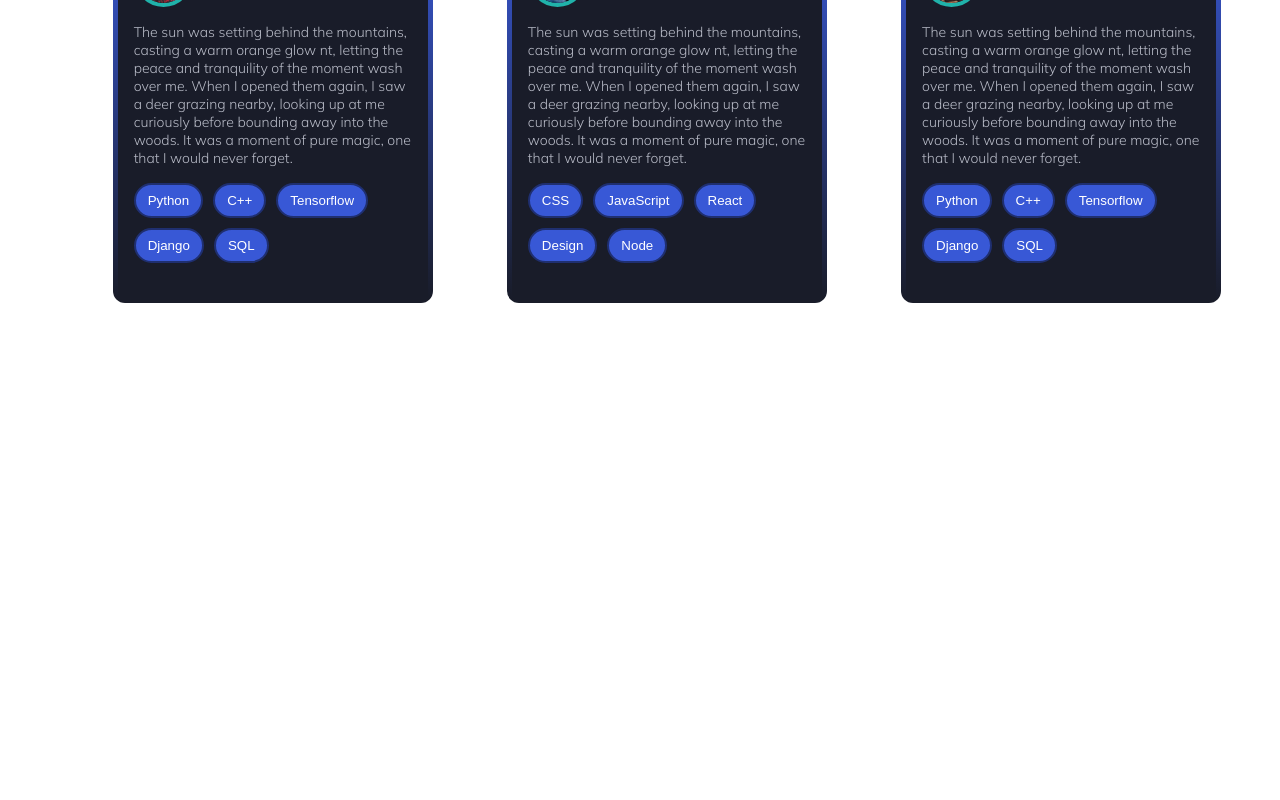
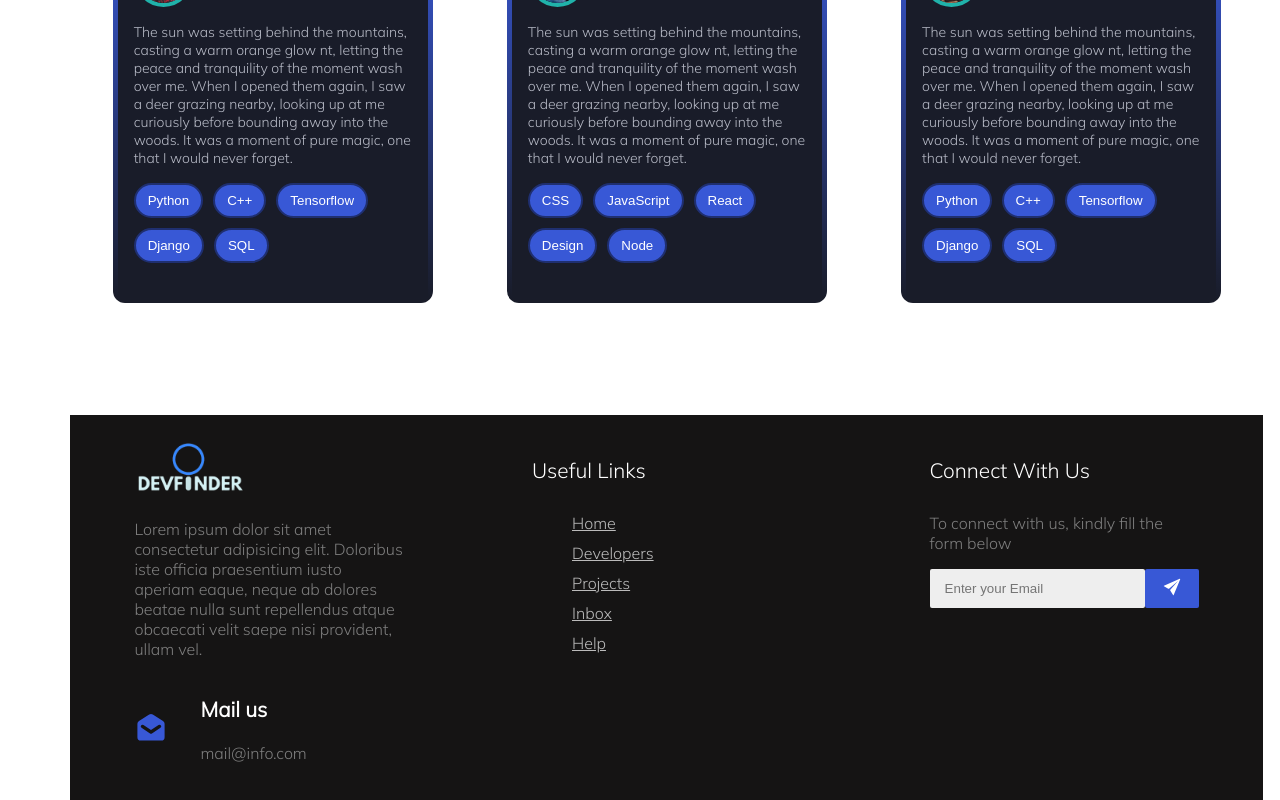
Before and after one commit to atharvabhide/DevFinder, a React (Vite) app: page / in a window 1280 px wide. Shown: the part 1433-2233 px from the top of the page. Before the commit the page ends 1736 px from the top, so only its background shows below. Built offline with nearby package versions, Linux system fonts and the light colour scheme.

Commit message:
feat: Add footer section

```diff
--- /dev/null
+++ b/src/components/Footer/Footer.jsx
@@ -0,0 +1,48 @@
+import React from 'react'
+import styles from './Footer.module.css'
+import { Link } from 'react-router-dom'
+import {IoIosSend} from 'react-icons/io'
+import Logo from '../../assets/Logo_Light2.png'
+import {HiMailOpen} from 'react-icons/hi'
+
+export const Footer = () => {
+  return (
+    <div className={styles.footer}>
+        <div className={styles.container}>
+            <div className={styles.row}>
+                <div className={styles.footerCol}>
+                    <img className={styles.logo} src={Logo} alt="" />
+                    <p>Lorem ipsum dolor sit amet consectetur adipisicing elit. Doloribus iste officia praesentium iusto aperiam eaque, neque ab dolores beatae nulla sunt repellendus atque obcaecati velit saepe nisi provident, ullam vel.</p>
+                    <div className={styles.mail}>
+                        <HiMailOpen size={34} style={{color: '#3858d6'}} />
+                        <div className={styles.mailInfo}>
+                            <p className={styles.mailTitle}>Mail us</p>
+                            <p className={styles.mailName}>mail@info.com</p>
+                        </div>
+                    </div>
+                </div>
+                <div className={styles.footerCol}>
+                    <p className={styles.title}>Useful Links</p>
+                    <ul>
+                        <li><Link to="#">Home</Link></li>
+                        <li><Link to="#">Developers</Link></li>
+                        <li><Link to="#">Projects</Link></li>
+                        <li><Link to="#">Inbox</Link></li>
+                        <li><Link to="#">Help</Link></li>
+                    </ul>
+                </div>
+                <div className={styles.footerCol}>
+                    <p className={styles.title}>Connect With Us</p>
+                    <p>To connect with us, kindly fill the form below</p>
+                    <div className={styles.connectField}>
+                        <input className={styles.inputField} type="email" placeholder='Enter your Email' />
+                        <button className={styles.button}><IoIosSend size={22} style={{color: '#fff'}} /></button>
+                    </div>
+                </div>
+
+            </div>
+
+        </div>
+    </div>
+  )
+}
--- /dev/null
+++ b/src/components/Footer/Footer.module.css
@@ -0,0 +1,102 @@
+.container{
+    width: 100%;
+    /* background-color: red; */
+    margin: auto;
+}
+.footer{
+    margin-top: 7rem;
+    background-color: #151414;
+    padding: 1.3rem 0;
+}
+ul{
+    list-style: none;
+}
+.row{
+    display: flex;
+    flex-wrap: wrap;
+}
+.footerCol{
+    width: 33.33%;
+    padding: 0 4rem;
+    color: #7e7e7e;
+    font-weight: 500;
+}
+.footerCol .title{
+    font-weight: 900;
+    font-size: 1.3rem;
+    color: #fff;
+    /* text-transform: capitalize; */
+    margin-bottom: 30px;
+    font-weight: 500;
+}
+.footerCol h4::before{
+    content: '';
+    position: absolute;
+    left: 0;
+    bottom: -10px;
+    background-color: aqua;
+    height: 2px;
+    box-sizing: border-box;
+    width: 50px;
+}
+.footerCol ul li:not(:last-child){
+    margin-bottom: 10px;
+}
+.footerCol ul li a{
+    font-size: 16px;
+    /* text-transform: capitalize; */
+    color: #fff;
+    text-decoration: underline;
+    font-weight: 300;
+    color: #bbb;
+    display: block;
+    /* justify-content: left; */
+    transition: 0.1s;
+}
+.footerCol ul li a:hover{
+    color: #3858d6;
+    padding:0 1.3px;
+}
+.logo{
+    width: 7rem;
+    height: auto;
+}
+.mail{
+    display: flex;
+    align-items: center;
+    justify-content: left;
+    /* background-color: rebeccapurple; */
+}
+.mailTitle{
+    color: #fff;
+    font-weight: 900;
+    font-size: 1.3rem;
+}
+.mailInfo{
+    margin-left: 2rem;
+}
+.inputField{
+    background-color: #eee;
+ border: none;
+ outline: none;
+ border-radius: 2px;
+ padding: 12px 15px;
+ /* margin: 8px 0; */
+ width: 90%;
+}
+.button{
+    background: none;
+    background-color: #3858d6;
+    outline: none;
+    border: none;
+    padding: 0 1rem;
+    border-radius: 2px;
+    cursor: pointer;
+}
+.button:hover{
+    background-color: var(--first-color-light);
+}
+.connectField{
+    display: flex;
+
+}
--- a/src/pages/Home/Home.jsx
+++ b/src/pages/Home/Home.jsx
@@ -12,6 +12,7 @@ import Typed from 'react-typed'
 
 import { DevCard } from '../../components/DevCard/DevCard'
 import { Layout } from '../../components/Layout/Layout'
+import { Footer } from '../../components/Footer/Footer'
 
 export const Home = () => {
   return (
@@ -90,6 +91,8 @@ export const Home = () => {
 
     </div>
 
+    <Footer />
+
 
     </>
   )
--- a/src/pages/Login/Login.jsx
+++ b/src/pages/Login/Login.jsx
@@ -22,6 +22,7 @@ export const Login = () => {
           <form action="#">
             <h2>Create Account</h2><br />
             <input className={styles.inputField} type="text" placeholder='Name' />
+            <input className={styles.inputField} type="text" placeholder='Username' />
             <input className={styles.inputField} type="email" placeholder='Email' />
             <input className={styles.inputField} type="password" placeholder='Password' /><br />
             <button className={styles.button}>Sign Up</button>
@@ -34,7 +35,7 @@ export const Login = () => {
           <form action="#">
             <h2>Log In</h2> <br />
 
-            <input className={styles.inputField} type="text" placeholder='Username' />
+            <input className={styles.inputField} type="email" placeholder='Email' />
             <input className={styles.inputField} type="password" placeholder='Password' />
             <Link to="#" className={styles.link}>Forgot your password?</Link>
             <button className={styles.button}>Sign In</button>
--- a/src/pages/Login/Login.module.css
+++ b/src/pages/Login/Login.module.css
@@ -60,6 +60,7 @@ form{
  padding: 12px 15px;
  margin: 8px 0;
  width: 100%;
+ border-radius: 4px;
 }
 .button{
     border-radius: 20px;
@@ -193,6 +194,7 @@ transition: transform 0.6s ease-in-out;
     outline: none;
     padding: 2px 15px;
     display: flex;
+    border-radius: 4px;
     align-items: center;
     justify-content: space-between;
     transition: 0.14s;
```
Also changed, not shown: src/assets/Logo_Light.png (added), src/assets/Logo_Light2.png (added).
